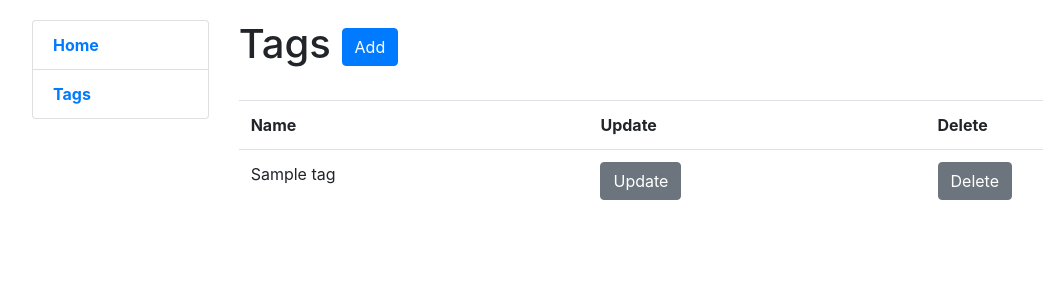
After one commit to svitlana-savikhina/todo-list, a Django app: page /tags/ in a window 1280 px wide. The commit adds this page. Shown: the top 300 px of the page, without its empty margins (3-1046 px from the left). Run offline with Django 4.2, Linux system fonts and the light colour scheme; tables that the repository leaves empty hold one stand-in row (values such as "Sample post").

Commit message:
Create TagListView & tag_list.html

```diff
--- a/tasks/urls.py
+++ b/tasks/urls.py
@@ -7,6 +7,7 @@ from tasks.views import (
     TaskUpdateView,
     TaskDeleteView,
     TaskChangeStatusView,
+    TagListView,
 )
 
 urlpatterns = [
@@ -15,6 +16,7 @@ urlpatterns = [
     path("tasks/<int:pk>/update/", TaskUpdateView.as_view(), name="task-update"),
     path("tasks/<int:pk>/delete/", TaskDeleteView.as_view(), name="task-delete"),
     path("tasks/<int:pk>/change-status/", TaskChangeStatusView.as_view(), name="task-change-status"),
+    path("tags/", TagListView.as_view(), name="tags-list"),
 
 ]
 
--- a/tasks/views.py
+++ b/tasks/views.py
@@ -3,7 +3,7 @@ from django.urls import reverse_lazy
 from django.views import generic, View
 
 from tasks.forms import TaskForm
-from tasks.models import Task
+from tasks.models import Task, Tag
 
 
 class TodoListView(generic.ListView):
@@ -40,3 +40,8 @@ class TaskChangeStatusView(View):
         task.is_done = request.POST.get("is_done", not task.is_done)
         task.save()
         return redirect("tasks:index")
+
+
+class TagListView(generic.ListView):
+    model = Tag
+    template_name = "tasks/tag_list.html"
--- a/templates/includes/sidebar.html
+++ b/templates/includes/sidebar.html
@@ -1,4 +1,4 @@
 <ul class="sidebar-nav list-group">
   <li class="list-group-item"><strong><a href="{% url 'tasks:index' %}">Home</a></strong></li>
-  <li class="list-group-item"><strong><a href="">Tags</a></strong></li>
+  <li class="list-group-item"><strong><a href="{% url 'tasks:tags-list' %}">Tags</a></strong></li>
 </ul>
--- /dev/null
+++ b/templates/tasks/tag_list.html
@@ -0,0 +1,48 @@
+{% extends "base.html" %}
+
+{% block content %}
+  <h1>
+    Tags
+    <a href="" class="btn btn-primary link-to-page">
+      Add
+    </a>
+  </h1>
+
+  <br>
+
+  {% if tag_list %}
+    <table class="table">
+      <tr>
+
+          <th>Name</th>
+          <th>Update</th>
+          <th>Delete</th>
+
+      </tr>
+
+      {% for tag_ in tag_list %}
+        <tr>
+
+          <td>
+            {{ tag_.name }}
+          </td>
+
+          <td>
+            <a href="" class="btn btn-secondary link-to-page">
+              Update
+            </a>
+          </td>
+          <td>
+            <a
+                href="" class="btn btn-secondary link-to-page">
+              Delete
+            </a>
+          </td>
+        </tr>
+      {% endfor %}
+    </table>
+
+  {% else %}
+    <p>There are no tags in list.</p>
+  {% endif %}
+{% endblock %}
```
